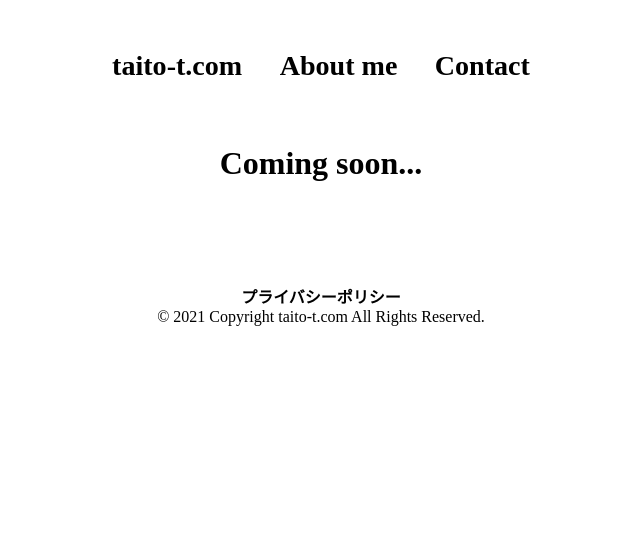
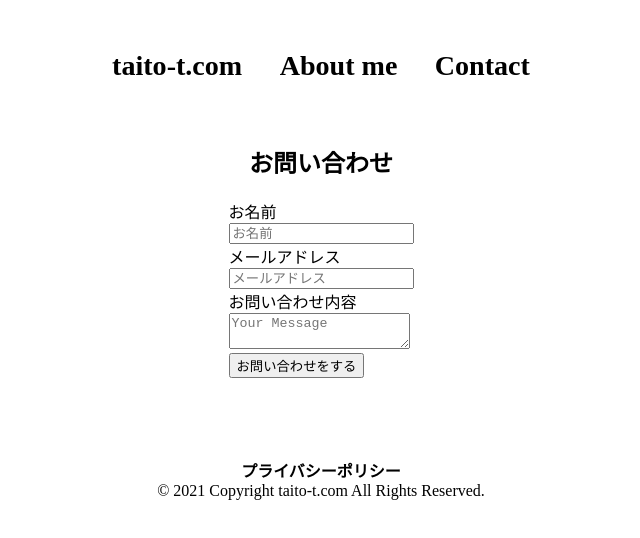
Before and after one commit to taitotnk/taito-t, a Next.js app: page /contact in a window 1280 px wide. Shown: the top 538 px of the page, without its empty margins (319-959 px from the left). Built offline with nearby package versions, Linux system fonts and the light colour scheme.

Commit message:
contact機能実装

```diff
--- a/next.config.js
+++ b/next.config.js
@@ -11,5 +11,6 @@ const withMDX = require('@next/mdx')({
   module.exports = {
     env: {
       GA_TRACKING_ID: process.env.GA_TRACKING_ID,
+      STATIC_FORMS_ACCESS_KEY: process.env.STATIC_FORMS_ACCESS_KEY,
     }
   }
--- /dev/null
+++ b/src/lib/formstate.ts
@@ -0,0 +1,13 @@
+import { useState } from "react";
+
+export const useFormState = <S>(
+    initialState: S
+  ): [S, (event: React.ChangeEvent<HTMLInputElement | HTMLTextAreaElement>) => void] => {
+    const [contact, setContact] = useState<S>(initialState);
+
+    const handleChange = (event: React.ChangeEvent<HTMLInputElement | HTMLTextAreaElement>) => {
+      setContact({ ...contact, [event.target.name]: event.target.value });
+    };
+
+    return [contact, handleChange];
+  };
--- /dev/null
+++ b/src/lib/sendform.ts
@@ -0,0 +1,34 @@
+import { useState, useCallback } from "react";
+import { useRouter } from 'next/router'
+import { ContactParams }  from '../types/contact'
+
+const SUBJECT_TITLE = 'お問い合わせ';
+const STATIC_FORMS_URL = 'https://api.staticforms.xyz/submit';
+const ACCESS_KEY = process.env.STATIC_FORMS_ACCESS_KEY as string;
+
+export const useSendContactForm = (): [string, (postData: ContactParams) => void] => {
+  const router = useRouter();
+  const [errorMessage, setErrorMessage] = useState('');
+  const sendContactForm = useCallback(async (postData: ContactParams) => {
+    const postParams = {
+      ...postData,
+      subject: SUBJECT_TITLE,
+      replyTo: '@', // 送信メールのデフォルト返信先を問い合わせ元のメールアドレスにする
+      accessKey: ACCESS_KEY,
+    };
+    const response = await fetch(STATIC_FORMS_URL, {
+      method: 'POST',
+      body: JSON.stringify(postParams),
+      headers: { 'Content-Type': 'application/json' },
+    })
+      .then((response) => response.json())
+      .then((jsonData) => jsonData as { success: boolean; message: string })
+      .catch((e) => {
+        console.error('An error occurred', e);
+        const error = e as Error;
+        return { success: false, message: error.message };
+      });
+    response.success ? void router.push('contact_success') : setErrorMessage(response.message);
+  }, []);
+  return [errorMessage, sendContactForm];
+};
--- a/src/pages/contact.tsx
+++ b/src/pages/contact.tsx
@@ -2,8 +2,23 @@ import Layout from '../components/layout'
 import Head from 'next/head'
 import poststyles from '../styles/post-styles.module.css'
 import {siteTitle} from '../components/layout'
+import {ContactParams} from '../types/contact'
+import { useFormState } from '../lib/formstate'
+import { useSendContactForm } from '../lib/sendform'
 
 export default function Contact(){
+
+    const [contact, handleChange] = useFormState<ContactParams>({
+        name: '',
+        email: '',
+        message: '',
+      });
+      const [errorMessage, sendContactForm] = useSendContactForm();
+      const handleSubmit = (event: React.FormEvent<HTMLFormElement>) => {
+        event.preventDefault();
+        sendContactForm(contact);
+      };
+
     return(
         <Layout>
             <Head>
@@ -12,7 +27,29 @@ export default function Contact(){
                 <meta property="og:image" content="/images/taitologo.jpg" />
             </Head>
             <div className={poststyles.center}>
-            <h1>Coming soon...</h1>
+            <h2>お問い合わせ</h2>
+            {errorMessage && <p>{errorMessage}</p>}
+            <form method='post' onSubmit={handleSubmit}>
+                <div className='field'>
+                <label>お名前</label>
+                <div>
+                    <input type='text' placeholder='お名前' name='name' onChange={handleChange} required />
+                </div>
+                </div>
+                <div>
+                <label>メールアドレス</label>
+                <div>
+                    <input type='email' placeholder='メールアドレス' name='email' onChange={handleChange} required />
+                </div>
+                </div>
+                <div>
+                <label>お問い合わせ内容</label>
+                <div>
+                    <textarea placeholder='Your Message' name='message' onChange={handleChange} required />
+                </div>
+                </div>
+                <button type='submit'>お問い合わせをする</button>
+            </form>
             </div>
         </Layout>
     )
--- /dev/null
+++ b/src/pages/contact_success.tsx
@@ -0,0 +1,7 @@
+const ContactSuccessPage: React.FC = () => (
+    <div>
+      <h2>お問い合わせありがとうございます</h2>
+    </div>
+  );
+
+export default ContactSuccessPage;
--- /dev/null
+++ b/src/types/contact.ts
@@ -0,0 +1,5 @@
+export interface ContactParams {
+    name: string;
+    email: string;
+    message: string;
+}
```
